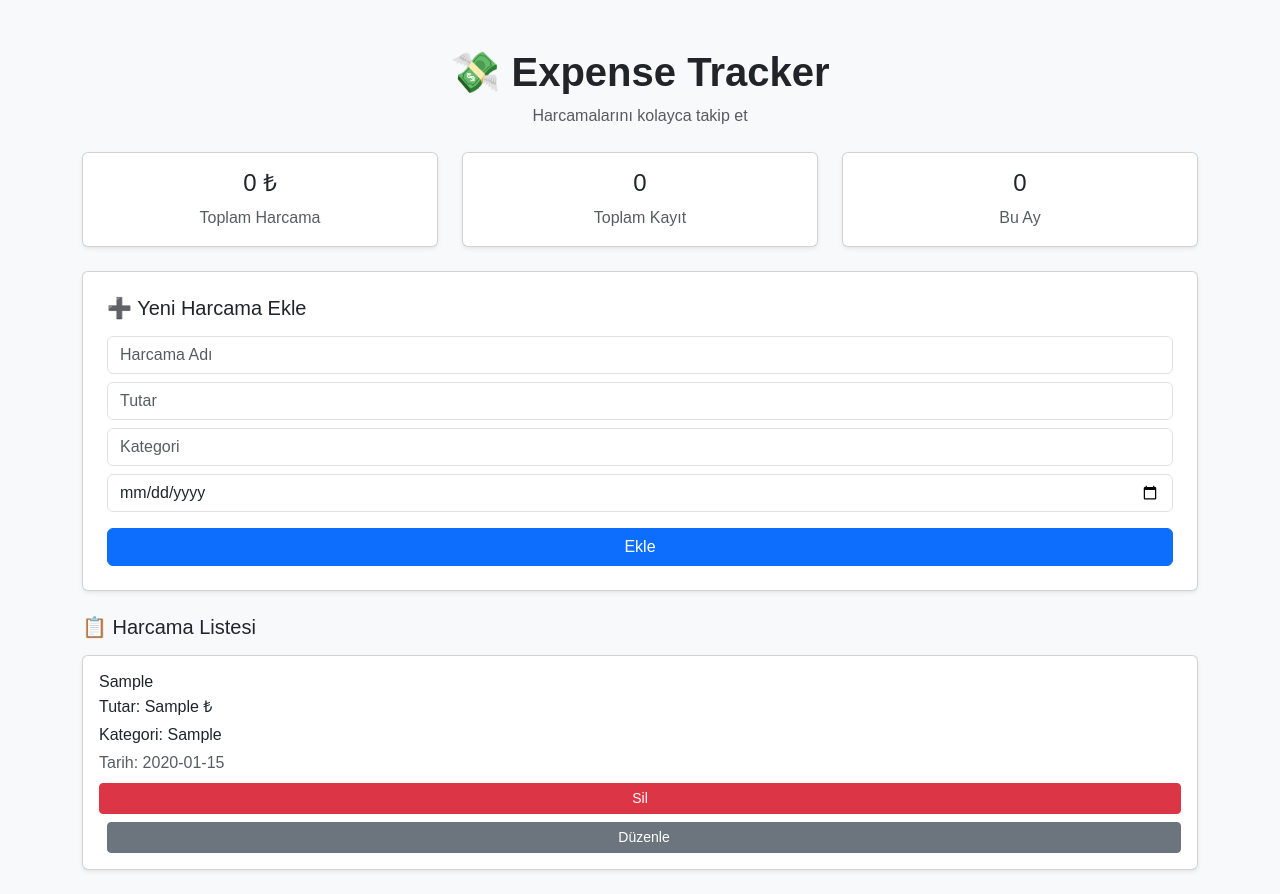
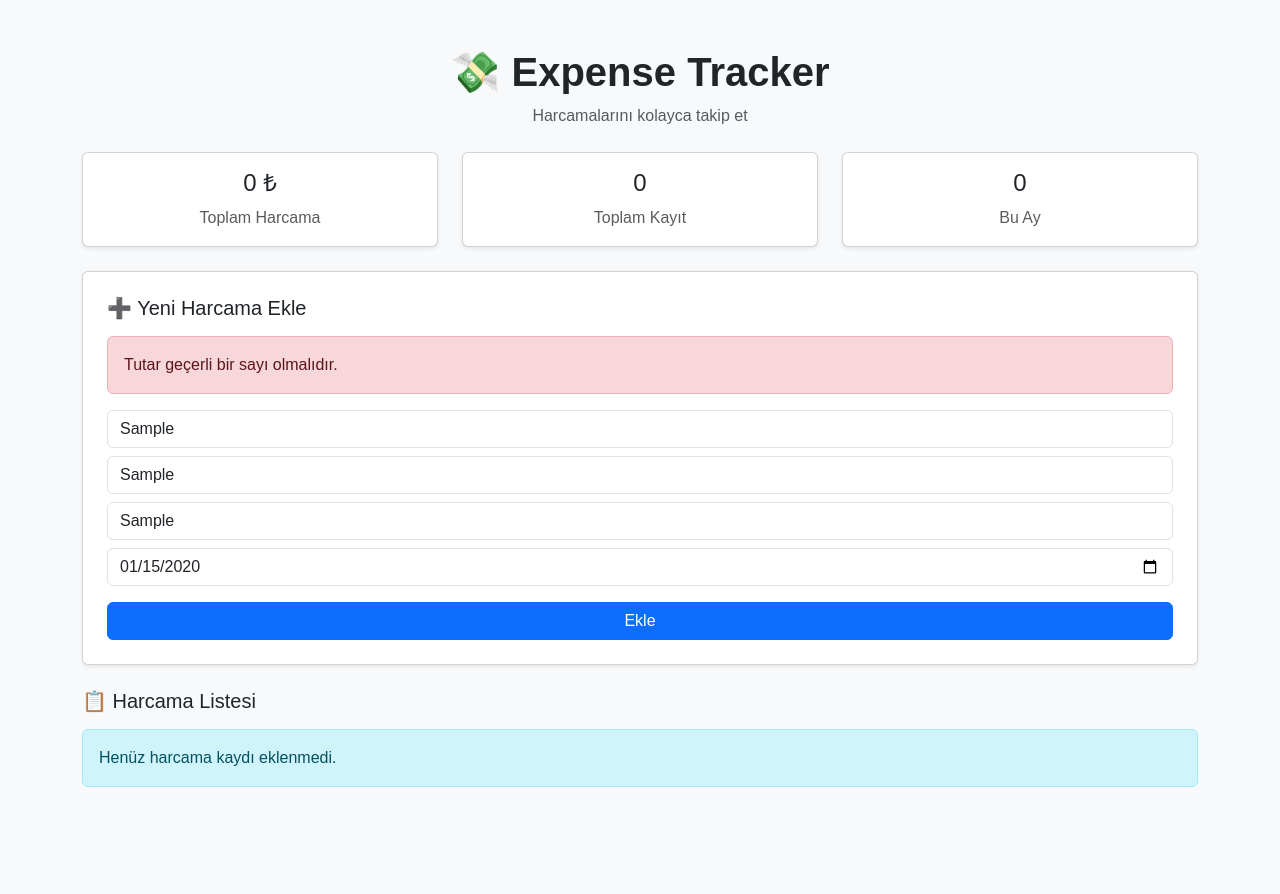
Before and after one commit to LilLannister/ExpenseTracker-JS, a React (Vite) app: page / in a window 1280 px wide. Both pictures are taken after typing "Sample", "Sample", "Sample", "2020-01-15" into the empty fields and a click on the button "Ekle". After the commit the page ends 811 px from the top, so only its background shows below. Built offline with nearby package versions, Linux system fonts and the light colour scheme.

Commit message:
Add form validation

```diff
--- a/src/Components/ExpenseForm.tsx
+++ b/src/Components/ExpenseForm.tsx
@@ -18,6 +18,7 @@ export default function ExpenseForm({ onAdd, onUpdate, editingExpense }: Props)
   const [amount, setAmount] = useState("");
   const [category, setCategory] = useState("");
   const [date, setDate] = useState("");
+  const [error, setError] = useState("");
 
   useEffect(() => {
     if (editingExpense) {
@@ -31,6 +32,22 @@ export default function ExpenseForm({ onAdd, onUpdate, editingExpense }: Props)
 
   const handleSubmit = (e: React.FormEvent) => {
     e.preventDefault();
+
+    // validation
+    if (!title || !amount || !category || !date) {
+      setError("Lütfen tüm alanları doldurun.");
+      return;
+    }
+
+    if (isNaN(Number(amount))) {
+      setError("Tutar geçerli bir sayı olmalıdır.");
+      return;
+    }
+
+    if(Number(amount) <= 0) {
+      setError("Tutar sıfırdan büyük olmalıdır.");
+      return;
+    }
 
     const newExpense = {
       title,
@@ -57,33 +74,35 @@ export default function ExpenseForm({ onAdd, onUpdate, editingExpense }: Props)
         {editingExpense ? "✏️ Harcama Güncelle" : "➕ Yeni Harcama Ekle"}
       </h5>
 
+      {error && <div className="alert alert-danger">{error}</div>}
+
       <form onSubmit={handleSubmit}>
         <input
           className="form-control mb-2"
           placeholder="Harcama Adı"
           value={title}
-          onChange={(e) => setTitle(e.target.value)}
+          onChange={(e) => {setTitle(e.target.value); setError("");}}
         />
 
         <input
           className="form-control mb-2"
           placeholder="Tutar"
           value={amount}
-          onChange={(e) => setAmount(e.target.value)}
+          onChange={(e) => {{setAmount(e.target.value); setError("");}}}
         />
 
         <input
           className="form-control mb-2"
           placeholder="Kategori"
           value={category}
-          onChange={(e) => setCategory(e.target.value)}
+          onChange={(e) => {{setCategory(e.target.value); setError("");}}}
         />
 
         <input
           className="form-control mb-3"
           type="date"
           value={date}
-          onChange={(e) => setDate(e.target.value)}
+          onChange={(e) => {{setDate(e.target.value); setError("");}}}
         />
 
         <button className="btn btn-primary w-100">
--- a/src/Components/ExpenseList.tsx
+++ b/src/Components/ExpenseList.tsx
@@ -26,13 +26,21 @@ export default function ExpenseList({ expenses, onDelete, onEdit }: Props) {
                         <p className="mb-1">Kategori: {expense.category}</p>
                         <p className="mb-0 text-muted">Tarih: {expense.date}</p>
 
-                        <button className="btn btn-sm btn-danger mt-2" onClick={() => onDelete(index)}>
-                            Sil
-                        </button>
+                        <div className="mt-2 d-flex gap-3">
+                            <button
+                                className="btn btn-sm btn-danger w-100"
+                                onClick={() => onDelete(index)}
+                            >
+                                Sil
+                            </button>
 
-                        <button className="btn btn-sm btn-secondary mt-2 ms-2" onClick={() => onEdit(index)}>
-                            Düzenle
-                        </button>
+                            <button
+                                className="btn btn-sm btn-secondary w-100"
+                                onClick={() => onEdit(index)}
+                            >
+                                Düzenle
+                            </button>
+                            </div>
                     </div>
                 ))
             )}
```
